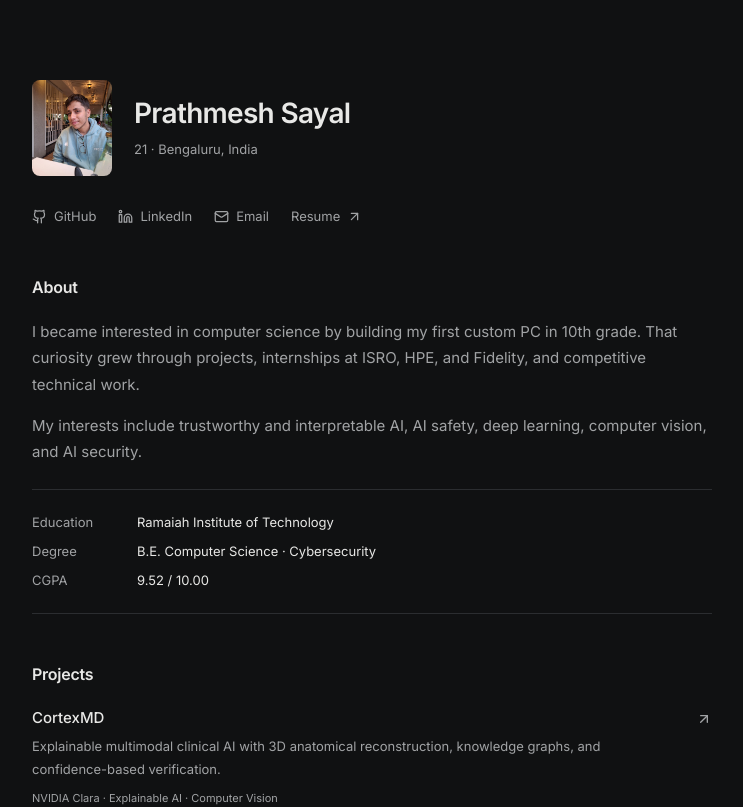
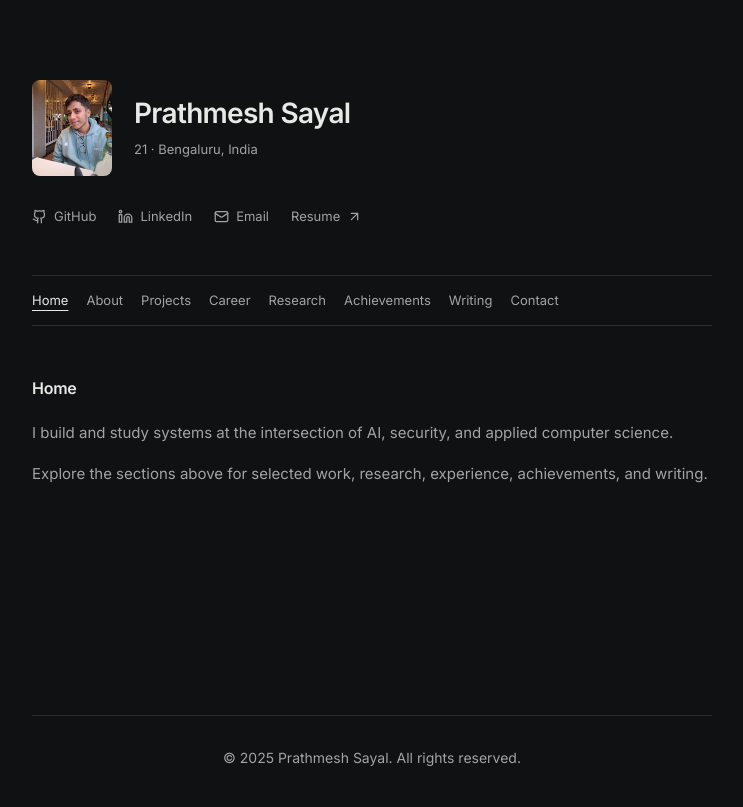
Before and after one commit to Pratz1337/portfolio, a Next.js app: page / in a window 1280 px wide. Shown: the top 807 px of the page, without its empty margins (268-1011 px from the left). Built offline with nearby package versions, Linux system fonts and the light colour scheme.

Commit message:
Organize portfolio into navigable sections

```diff
--- a/app/page.tsx
+++ b/app/page.tsx
@@ -1,6 +1,5 @@
 import type { Metadata } from "next"
-import Image from "next/image"
-import { ArrowUpRight, Github, Linkedin, Mail } from "lucide-react"
+import PortfolioSections from "./portfolio-sections"
 
 export const metadata: Metadata = {
   title: "Prathmesh Sayal",
@@ -33,22 +32,5 @@ const research = [
 const recognition = ["CIDECODE PES 2025 · Winner", "Smart India Hackathon 2024 · Runner-up", "HPE Think-a-Thon 2025 · Winner", "10× hackathon winner · 6× CTF winner"]
 
 export default function Home() {
-  return <div className="portfolio-page">
-    <section id="home" className="hero-section">
-      <div className="hero-grid">
-        <div className="hero-copy"><h1>Prathmesh Sayal</h1><p>21 · Bengaluru, India</p></div>
-        <div className="portrait-frame"><Image src="/images/pratz.jpg" alt="Prathmesh Sayal" fill priority sizes="80px" className="portrait-image" /></div>
-      </div>
-      <div className="hero-links"><a href="https://github.com/pratz1337" target="_blank" rel="noreferrer"><Github size={15} /> GitHub</a><a href="https://linkedin.com/in/prathmesh-sayal" target="_blank" rel="noreferrer"><Linkedin size={15} /> LinkedIn</a><a href="mailto:sayalprathmesh8@gmail.com"><Mail size={15} /> Email</a><a href="/resume.pdf" target="_blank" rel="noreferrer">Resume <ArrowUpRight size={15} /></a></div>
-    </section>
-
-    <div className="profile-content">
-      <section id="about" className="content-section"><h2>About</h2><div className="section-content"><p className="about-lead">I became interested in computer science by building my first custom PC in 10th grade. That curiosity grew through projects, internships at ISRO, HPE, and Fidelity, and competitive technical work.</p><p>My interests include trustworthy and interpretable AI, AI safety, deep learning, computer vision, and AI security.</p><dl className="facts"><div><dt>Education</dt><dd>Ramaiah Institute of Technology</dd></div><div><dt>Degree</dt><dd>B.E. Computer Science · Cybersecurity</dd></div><div><dt>CGPA</dt><dd>9.52 / 10.00</dd></div></dl></div></section>
-      <section id="projects" className="content-section"><h2>Projects</h2><div className="section-content row-list">{projects.map(([name, description, stack, href]) => <a className="project-row" href={href} target="_blank" rel="noreferrer" key={name}><span className="row-main"><strong>{name}</strong><small>{description}</small><em>{stack}</em></span><ArrowUpRight size={16} /></a>)}</div></section>
-      <section id="experience" className="content-section"><h2>Career</h2><div className="section-content row-list">{career.map(([company, role, year, detail, proof]) => <div className="career-row" key={`${company}-${year}`}><span className="career-year">{year}</span><span className="row-main"><strong>{company}{proof && <a className="proof-link" href={proof} target="_blank" rel="noreferrer" aria-label={`${company} certificate`}><ArrowUpRight size={14} /></a>}</strong><small>{role} · {detail}</small></span></div>)}</div></section>
-      <section id="research" className="content-section"><h2>Research</h2><div className="section-content row-list">{research.map(([title, venue, href]) => href ? <a className="research-row" href={href} target="_blank" rel="noreferrer" key={title}><span className="row-main"><strong>{title}</strong><small>{venue}</small></span><ArrowUpRight size={16} /></a> : <div className="research-row" key={title}><span className="row-main"><strong>{title}</strong><small>{venue}</small></span></div>)}</div></section>
-      <section id="recognition" className="content-section"><h2>Recognition</h2><div className="section-content recognition-list">{recognition.map((item) => <p key={item}>{item}</p>)}</div></section>
-      <section id="contact" className="contact-section"><h2>Contact</h2><a href="mailto:sayalprathmesh8@gmail.com">sayalprathmesh8@gmail.com <ArrowUpRight size={16} /></a></section>
-    </div>
-  </div>
+  return <PortfolioSections projects={projects} career={career} research={research} recognition={recognition} />
 }
--- /dev/null
+++ b/app/portfolio-sections.tsx
@@ -0,0 +1,48 @@
+"use client"
+
+import Image from "next/image"
+import { useEffect, useState } from "react"
+import { ArrowUpRight, Github, Linkedin, Mail } from "lucide-react"
+
+type Row = string[]
+type Props = { projects: Row[]; career: Row[]; research: Row[]; recognition: string[] }
+
+const sections = ["home", "about", "projects", "career", "research", "achievements", "writing", "contact"]
+
+export default function PortfolioSections({ projects, career, research, recognition }: Props) {
+  const [active, setActive] = useState("home")
+
+  useEffect(() => {
+    const sync = () => setActive(window.location.hash.slice(1) || "home")
+    sync()
+    window.addEventListener("hashchange", sync)
+    return () => window.removeEventListener("hashchange", sync)
+  }, [])
+
+  const show = (section: string) => active === section
+
+  return <div className="portfolio-page">
+    <section className="hero-section">
+      <div className="hero-grid">
+        <div className="hero-copy"><h1>Prathmesh Sayal</h1><p>21 · Bengaluru, India</p></div>
+        <div className="portrait-frame"><Image src="/images/pratz.jpg" alt="Prathmesh Sayal" fill priority sizes="80px" className="portrait-image" /></div>
+      </div>
+      <div className="hero-links"><a href="https://github.com/pratz1337" target="_blank" rel="noreferrer"><Github size={15} /> GitHub</a><a href="https://linkedin.com/in/prathmesh-sayal" target="_blank" rel="noreferrer"><Linkedin size={15} /> LinkedIn</a><a href="mailto:sayalprathmesh8@gmail.com"><Mail size={15} /> Email</a><a href="/resume.pdf" target="_blank" rel="noreferrer">Resume <ArrowUpRight size={15} /></a></div>
+    </section>
+
+    <nav className="section-nav" aria-label="Portfolio sections">
+      {sections.map((section) => <a className={active === section ? "active" : ""} href={`#${section}`} key={section}>{section === "achievements" ? "Achievements" : section[0].toUpperCase() + section.slice(1)}</a>)}
+    </nav>
+
+    <main className="profile-content">
+      {show("home") && <section className="content-section active-section"><h2>Home</h2><div className="section-content"><p className="about-lead">I build and study systems at the intersection of AI, security, and applied computer science.</p><p>Explore the sections above for selected work, research, experience, achievements, and writing.</p></div></section>}
+      {show("about") && <section className="content-section active-section"><h2>About</h2><div className="section-content"><p className="about-lead">I became interested in computer science by building my first custom PC in 10th grade. That curiosity grew through projects, internships at ISRO, HPE, and Fidelity, and competitive technical work.</p><p>My interests include trustworthy and interpretable AI, AI safety, deep learning, computer vision, and AI security.</p><dl className="facts"><div><dt>Education</dt><dd>Ramaiah Institute of Technology</dd></div><div><dt>Degree</dt><dd>B.E. Computer Science · Cybersecurity</dd></div><div><dt>CGPA</dt><dd>9.52 / 10.00</dd></div></dl></div></section>}
+      {show("projects") && <section className="content-section active-section"><h2>Projects</h2><div className="section-content row-list">{projects.map(([name, description, stack, href]) => <a className="project-row" href={href} target="_blank" rel="noreferrer" key={name}><span className="row-main"><strong>{name}</strong><small>{description}</small><em>{stack}</em></span><ArrowUpRight size={16} /></a>)}</div></section>}
+      {show("career") && <section className="content-section active-section"><h2>Career</h2><div className="section-content row-list">{career.map(([company, role, year, detail, proof]) => <div className="career-row" key={`${company}-${year}`}><span className="career-year">{year}</span><span className="row-main"><strong>{company}{proof && <a className="proof-link" href={proof} target="_blank" rel="noreferrer" aria-label={`${company} certificate`}><ArrowUpRight size={14} /></a>}</strong><small>{role} · {detail}</small></span></div>)}</div></section>}
+      {show("research") && <section className="content-section active-section"><h2>Research</h2><div className="section-content row-list">{research.map(([title, venue, href]) => <a className="research-row" href={href} target="_blank" rel="noreferrer" key={title}><span className="row-main"><strong>{title}</strong><small>{venue}</small></span><ArrowUpRight size={16} /></a>)}</div></section>}
+      {show("achievements") && <section className="content-section active-section"><h2>Achievements</h2><div className="section-content recognition-list">{recognition.map((item) => <p key={item}>{item}</p>)}</div></section>}
+      {show("writing") && <section className="content-section active-section"><h2>Writing</h2><div className="section-content row-list"><a className="project-row" href="https://medium.com/@sayalprathmesh8/impressive-but-still-reactive-why-current-ai-isnt-close-to-agi-yet-430c778e9a77" target="_blank" rel="noreferrer"><span className="row-main"><strong>Impressive, but Still Reactive: Why Current AI Isn’t Close to AGI Yet</strong><small>Medium · Essay on the limits of current AI systems and the gap between impressive capability and general intelligence.</small></span><ArrowUpRight size={16} /></a></div></section>}
+      {show("contact") && <section className="contact-section active-section"><h2>Contact</h2><p>If you would like to discuss research, systems, or a project, reach out here.</p><a href="mailto:sayalprathmesh8@gmail.com">sayalprathmesh8@gmail.com <ArrowUpRight size={16} /></a></section>}
+    </main>
+  </div>
+}
--- a/app/profile.css
+++ b/app/profile.css
@@ -18,6 +18,9 @@ a:focus-visible { outline: 2px solid #b3c9dc; outline-offset: 5px; }
 .portrait-image { object-fit: cover; object-position: 55% 35%; }
 .hero-links { display: flex; flex-wrap: wrap; gap: 22px; margin-top: 25px; }
 .hero-links a { display: inline-flex; align-items: center; gap: 7px; color: var(--muted); font-size: 13px; min-height: 30px; }
+.section-nav { display: flex; flex-wrap: wrap; gap: 6px 18px; margin: 2px 0 48px; padding: 13px 0; border-top: 1px solid var(--line); border-bottom: 1px solid var(--line); }
+.section-nav a { color: var(--muted); font-size: 13px; }
+.section-nav a:hover, .section-nav a.active { color: var(--ink); text-decoration: underline; text-underline-offset: 5px; }
 .content-section { margin-bottom: 46px; }
 h2 { margin: 0 0 18px; font-size: 16px; font-weight: 600; letter-spacing: -.015em; }
 .section-content p { margin: 0 0 15px; color: var(--muted); }
@@ -48,5 +51,6 @@ footer { width: min(680px, calc(100% - 40px)); margin: auto; padding: 20px 0 36p
   .hero-copy h1 { font-size: 23px; }
   .portrait-frame { flex-basis: 64px; width: 64px; height: 80px; }
   .hero-links { gap: 16px; }
+  .section-nav { gap: 6px 14px; margin-bottom: 36px; }
   .career-row { grid-template-columns: 58px 1fr; gap: 12px; }
 }
```
